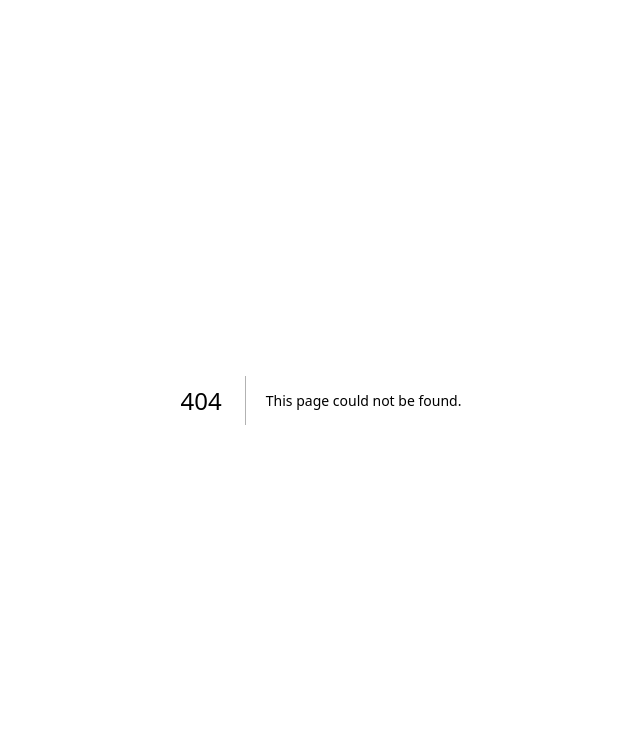
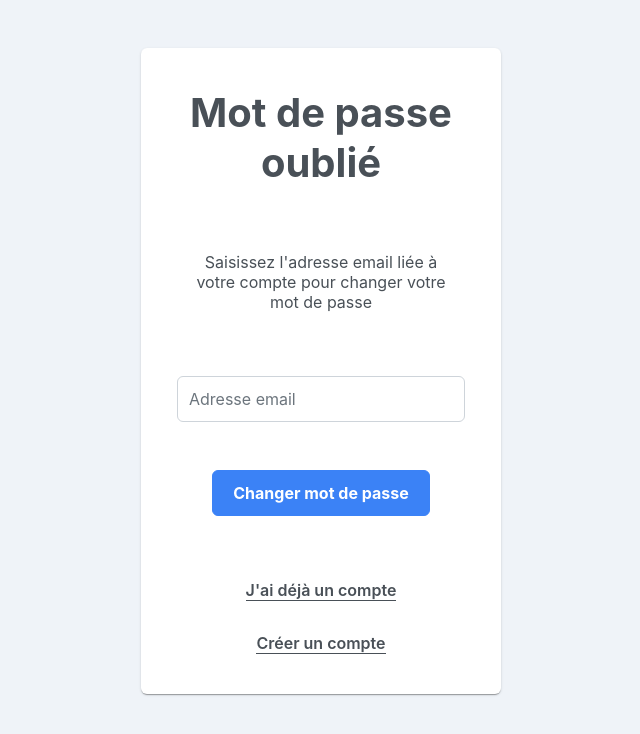
Before and after one commit to Magle-corp/mvp-starter, a Next.js app in the folder next/: page /authentication/forgotPassword in a window 1280 px wide. Before the commit this address had no page. Shown: the top 734 px of the page, without its empty margins (319-959 px from the left). Built offline with nearby package versions, Linux system fonts and the light colour scheme.

Commit message:
ForgotPassword page

```diff
--- /dev/null
+++ b/next/src/features/authentication/templates/ForgotPasswordTemplate.tsx
@@ -0,0 +1,70 @@
+import styled from 'styled-components';
+import { SubmitHandler } from 'react-hook-form';
+import ForgotPassword from '@/features/authentication/types/ForgotPassword';
+import ForgotPasswordForm from '@/ui/organisms/forms/ForgotPasswordForm';
+import Card from '@/ui/atoms/Card';
+import Link from '@/ui/atoms/Link';
+
+const ForgotPasswordTemplate = () => {
+  const onSubmit: SubmitHandler<ForgotPassword> = (
+    fieldValues: ForgotPassword
+  ) => {
+    console.log(fieldValues);
+  };
+  const submitError = undefined;
+
+  return (
+    <StyledCard>
+      <Section>
+        <Title>Mot de passe oublié</Title>
+        <Help>
+          Saisissez l&apos;adresse email liée à votre compte pour changer votre
+          mot de passe
+        </Help>
+        <ForgotPasswordForm onSubmit={onSubmit} submitError={submitError} />
+        <LinksWrapper>
+          <StyledLink href="#">J&apos;ai déjà un compte</StyledLink>
+          <StyledLink href="#">Créer un compte</StyledLink>
+        </LinksWrapper>
+      </Section>
+    </StyledCard>
+  );
+};
+
+const StyledCard = styled(Card)`
+  width: 100%;
+  max-width: 360px;
+  margin: 3rem auto 0;
+`;
+
+const Section = styled.section`
+  display: flex;
+  flex-direction: column;
+  align-items: center;
+  gap: 4rem;
+`;
+
+const Title = styled.h1`
+  font-size: 2.5rem;
+  font-weight: 700;
+  line-height: 1.25;
+  text-align: center;
+`;
+
+const Help = styled.p`
+  width: 80%;
+  text-align: center;
+`;
+
+const LinksWrapper = styled.div`
+  display: flex;
+  flex-direction: column;
+  align-items: center;
+  gap: 2rem;
+`;
+
+const StyledLink = styled(Link)`
+  font-weight: 600;
+`;
+
+export default ForgotPasswordTemplate;
--- /dev/null
+++ b/next/src/features/authentication/types/ForgotPassword.ts
@@ -0,0 +1,5 @@
+type ForgotPassword = {
+  email: string;
+};
+
+export default ForgotPassword;
--- /dev/null
+++ b/next/src/pages/authentication/forgotPassword.tsx
@@ -0,0 +1,18 @@
+import Head from 'next/head';
+import ForgotPasswordTemplate from '@/features/authentication/templates/ForgotPasswordTemplate';
+
+export default function ForgotPassword() {
+  return (
+    <>
+      <Head>
+        <title>Mot de passe oublié</title>
+        <meta name="description" content="Mot de passe oublié" />
+        <meta name="viewport" content="width=device-width, initial-scale=1" />
+        <link rel="icon" href="/favicon.ico" />
+      </Head>
+      <main>
+        <ForgotPasswordTemplate />
+      </main>
+    </>
+  );
+}
--- /dev/null
+++ b/next/src/ui/organisms/forms/ForgotPasswordForm.tsx
@@ -0,0 +1,68 @@
+import styled from 'styled-components';
+import { SubmitHandler, useForm } from 'react-hook-form';
+import { yupResolver } from '@hookform/resolvers/yup';
+import { object, Schema, string } from 'yup';
+import ForgotPassword from '@/features/authentication/types/ForgotPassword';
+import FormFieldText from '@/ui/molecules/formFields/FormFieldText';
+import Button from '@/ui/atoms/Button';
+
+type ForgotPasswordForm = {
+  onSubmit: SubmitHandler<ForgotPassword>;
+  submitError: string | undefined;
+};
+
+const ForgotPasswordForm = (props: ForgotPasswordForm) => {
+  const schema: Schema<ForgotPassword> = object({
+    email: string().email('Format invalide').required('Champ requis'),
+  });
+
+  const defaultValues: ForgotPassword = {
+    email: '',
+  };
+
+  const form = useForm<ForgotPassword>({
+    mode: 'onChange',
+    resolver: yupResolver(schema),
+    defaultValues: defaultValues,
+  });
+
+  return (
+    <Form>
+      {props.submitError && <FormError>{props.submitError}</FormError>}
+      <InputsWrapper>
+        <FormFieldText<ForgotPassword>
+          label="Adresse email"
+          name="email"
+          control={form.control}
+          error={form.formState.errors.email}
+        />
+      </InputsWrapper>
+      <Button
+        label="Changer mot de passe"
+        onClick={form.handleSubmit(props.onSubmit)}
+      />
+    </Form>
+  );
+};
+
+const Form = styled.form`
+  display: flex;
+  flex-direction: column;
+  align-items: center;
+  gap: 3rem;
+  width: 90%;
+`;
+
+const FormError = styled.p`
+  color: ${({ theme }) => theme.colors.error};
+  text-align: center;
+`;
+
+const InputsWrapper = styled.div`
+  display: flex;
+  flex-direction: column;
+  gap: 3rem;
+  width: 100%;
+`;
+
+export default ForgotPasswordForm;
```
